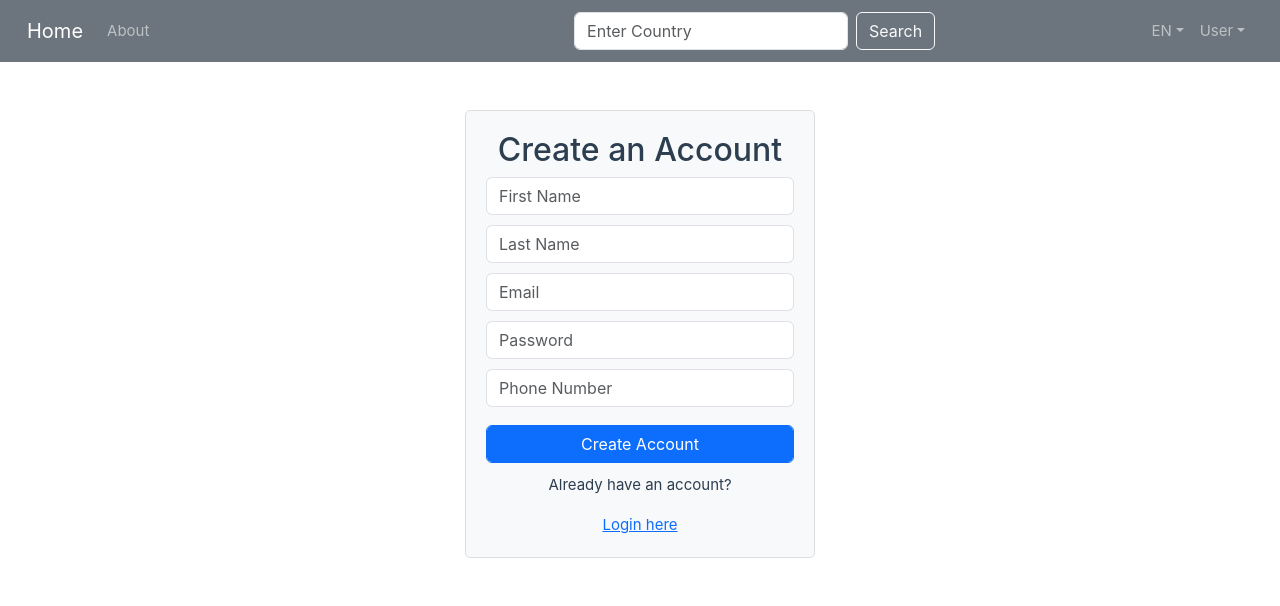
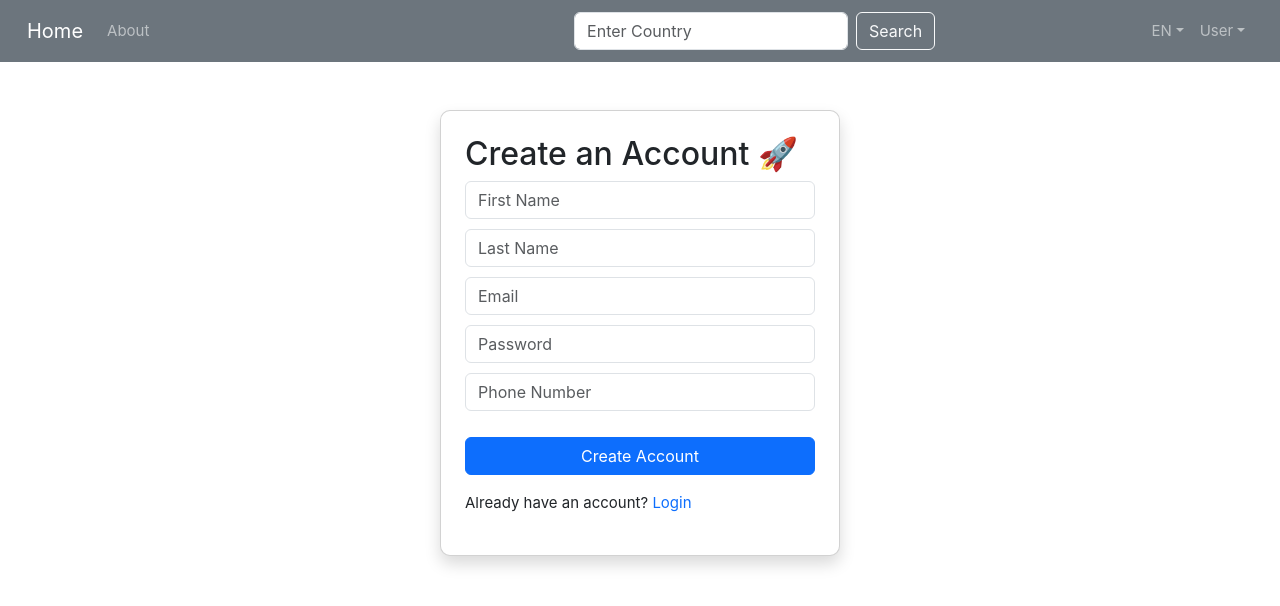
Before and after one commit to ArifHoss/vite-vue-individuellt_projekt, a Vue app: page /create in a window 1280 px wide. Shown: the top 606 px of the page. Built offline with nearby package versions, Linux system fonts and the light colour scheme.

Commit message:
updated create account page

```diff
--- a/src/components/CreateAccount.vue
+++ b/src/components/CreateAccount.vue
@@ -1,81 +1,57 @@
 <script setup>
 import { ref } from 'vue'
 import { useRouter } from 'vue-router'
+import axios from 'axios'
 
 const router = useRouter()
 
-// Form fields
 const firstName = ref('')
 const lastName = ref('')
 const email = ref('')
 const password = ref('')
 const phone = ref('')
 const errorMessage = ref('')
-const successMessage = ref('')
 
-// Function to handle account creation
-const createAccount = () => {
-  // Basic validation
+// Create a new user account
+const createAccount = async () => {
   if (!firstName.value || !lastName.value || !email.value || !password.value || !phone.value) {
     errorMessage.value = 'All fields are required!'
     return
   }
 
-  // Email format validation
+  // Simple email validation
   const emailPattern = /^[^\s@]+@[^\s@]+\.[^\s@]+$/
   if (!emailPattern.test(email.value)) {
     errorMessage.value = 'Invalid email format'
     return
   }
 
-  // Password length validation
-  if (password.value.length < 4) {
-    errorMessage.value = 'Password must be at least 4 characters long'
-    return
-  }
-
-  // Save user data to localStorage (simple authentication)
   const newUser = {
     firstName: firstName.value,
     lastName: lastName.value,
+    username: email.value,
     email: email.value,
-    password: password.value, // In production, NEVER store plain text passwords!
+    password: password.value,
     phone: phone.value,
+    profilePicUrl: null,
+    favourites: [],
+    searchedList: [],
   }
 
-  // Get existing users from localStorage
-  const existingUsers = JSON.parse(localStorage.getItem('users')) || []
-
-  // Check if email already exists
-  const emailExists = existingUsers.find((user) => user.email === email.value)
-  if (emailExists) {
-    errorMessage.value = 'An account with this email already exists'
-    return
+  try {
+    await axios.post('http://localhost:3000/users', newUser)
+    router.push('/login') // Redirect to login after account creation
+  } catch (error) {
+    errorMessage.value = 'Error creating account.'
+    console.error('Error creating account:', error)
   }
-
-  // Store new user in localStorage
-  existingUsers.push(newUser)
-  localStorage.setItem('users', JSON.stringify(existingUsers))
-
-  // Reset form and show success message
-  firstName.value = ''
-  lastName.value = ''
-  email.value = ''
-  password.value = ''
-  phone.value = ''
-  errorMessage.value = ''
-  successMessage.value = 'Account created successfully! Redirecting to login...'
-
-  // Redirect to login page after 2 seconds
-  setTimeout(() => {
-    router.push('/login')
-  }, 2000)
 }
 </script>
 
 <template>
   <div class="register-container">
-    <h2>Create an Account</h2>
+    <div class="card shadow p-4">
+      <h2>Create an Account 🚀</h2>
 
       <input v-model="firstName" type="text" placeholder="First Name" class="form-control" />
       <input v-model="lastName" type="text" placeholder="Last Name" class="form-control" />
@@ -83,26 +59,28 @@ const createAccount = () => {
       <input v-model="password" type="password" placeholder="Password" class="form-control" />
       <input v-model="phone" type="text" placeholder="Phone Number" class="form-control" />
 
-    <button @click="createAccount" class="btn btn-primary mt-2 form-control">Create Account</button>
+      <button @click="createAccount" class="btn btn-primary mt-3">Create Account</button>
 
       <p v-if="errorMessage" class="text-danger mt-2">{{ errorMessage }}</p>
-    <p v-if="successMessage" class="text-success mt-2">{{ successMessage }}</p>
 
-    <p>Already have an account?</p>
-    <RouterLink class="text-primary" to="/login">Login here</RouterLink>
+      <p class="mt-3">
+        Already have an account?
+        <RouterLink class="text-decoration-none" to="/login">Login</RouterLink>
+      </p>
+    </div>
   </div>
 </template>
 
 <style scoped>
 .register-container {
-  max-width: 350px;
+  max-width: 400px;
   margin: 50px auto;
-  text-align: center;
-  padding: 20px;
-  border: 1px solid #ddd;
-  border-radius: 5px;
-  background-color: #f8f9fa;
 }
+
+.card {
+  border-radius: 10px;
+}
+
 .form-control {
   margin-bottom: 10px;
 }
--- a/src/stores/authStore.js
+++ b/src/stores/authStore.js
@@ -30,6 +30,16 @@ export const useAuthStore = defineStore('auth', () => {
     localStorage.removeItem('user')
   }
 
+  const registerUser = async (newUser) => {
+    try {
+      const response = await axios.post('http://localhost:3000/users', newUser)
+      return response.data
+    } catch (error) {
+      console.error('Error registering user:', error)
+      throw error
+    }
+  }
+
   const addSearchToHistory = async (country) => {
     if (!user.value) return
     if (!user.value.searchedList.includes(country)) {
@@ -54,5 +64,5 @@ export const useAuthStore = defineStore('auth', () => {
     localStorage.setItem('user', JSON.stringify(user.value))
   }
 
-  return { user, login, logout, addSearchToHistory, clearSearchHistory }
+  return { user, login, logout, registerUser, addSearchToHistory, clearSearchHistory }
 })
--- a/src/views/UserProfile.vue
+++ b/src/views/UserProfile.vue
@@ -44,7 +44,6 @@ onMounted(() => {
         </ul>
       </div>
     </div>
-    <p>hello World</p>
   </div>
 </template>
 
```
Also changed, not shown: public/userData.json (+17 -0 lines). Lines whose indentation alone changed are shown as unchanged.
